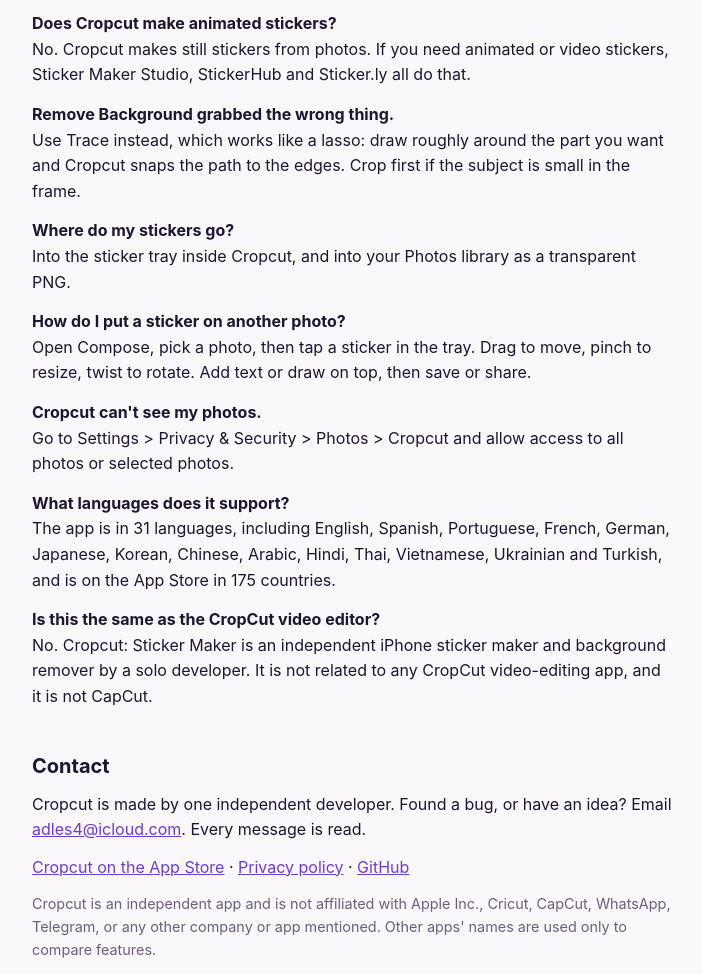
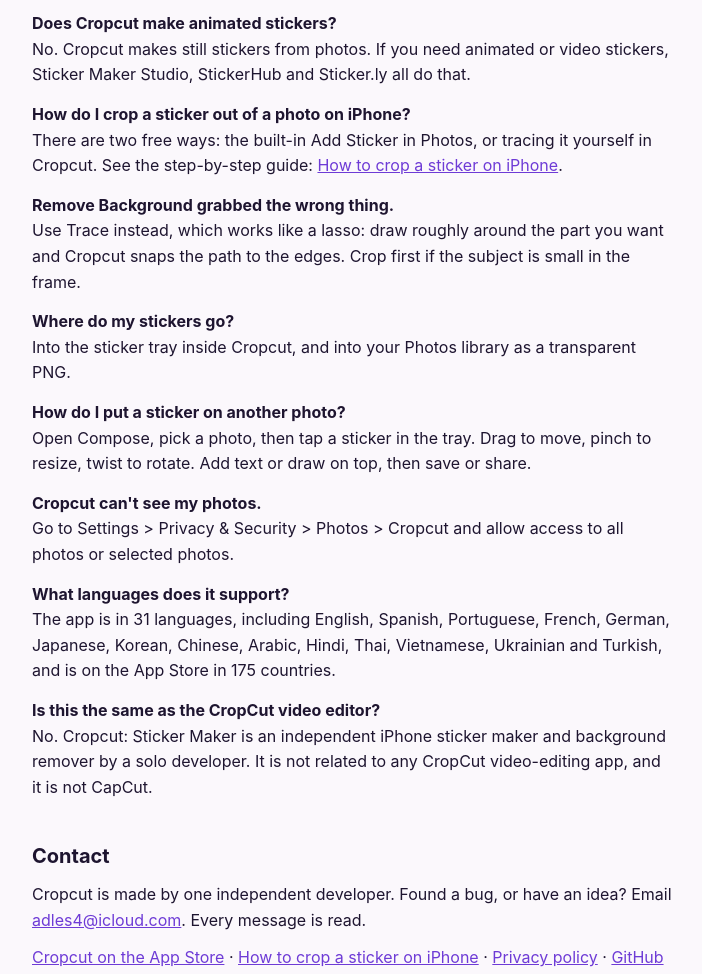
Before and after one commit to adles4/cropcut, a plain HTML site: page index.html in a window 1280 px wide. Shown: the part 3779-4753 px from the top of the page, without its empty margins (288-990 px from the left). Drawn offline with Linux system fonts and the light colour scheme.

Commit message:
Link the how-to page from the homepage FAQ and footer

```diff
--- a/index.html
+++ b/index.html
@@ -164,6 +164,7 @@
 <p><strong>How do I add Cropcut stickers to WhatsApp?</strong> Open the Stickers tab, pick 1 to 30 stickers, and tap Add to WhatsApp. WhatsApp opens with a new pack called "Cropcut Stickers", which you can rename there. Telegram works the same way with Add to Telegram. (Cropcut 1.2 or later.)</p>
 <p><strong>How do I use Cropcut stickers in iMessage?</strong> Nothing to set up. Open any conversation in Messages, tap +, then Stickers, then Cropcut. Every sticker you have made in the app is there, three to a row.</p>
 <p><strong>Does Cropcut make animated stickers?</strong> No. Cropcut makes still stickers from photos. If you need animated or video stickers, Sticker Maker Studio, StickerHub and Sticker.ly all do that.</p>
+<p><strong>How do I crop a sticker out of a photo on iPhone?</strong> There are two free ways: the built-in Add Sticker in Photos, or tracing it yourself in Cropcut. See the step-by-step guide: <a href="how-to-crop-a-sticker-on-iphone.html">How to crop a sticker on iPhone</a>.</p>
 <p><strong>Remove Background grabbed the wrong thing.</strong> Use Trace instead, which works like a lasso: draw roughly around the part you want and Cropcut snaps the path to the edges. Crop first if the subject is small in the frame.</p>
 <p><strong>Where do my stickers go?</strong> Into the sticker tray inside Cropcut, and into your Photos library as a transparent PNG.</p>
 <p><strong>How do I put a sticker on another photo?</strong> Open Compose, pick a photo, then tap a sticker in the tray. Drag to move, pinch to resize, twist to rotate. Add text or draw on top, then save or share.</p>
@@ -174,7 +175,7 @@
 
 <h2>Contact</h2>
 <p>Cropcut is made by one independent developer. Found a bug, or have an idea? Email <a href="mailto:adles4@icloud.com">adles4@icloud.com</a>. Every message is read.</p>
-<p><a href="https://apps.apple.com/app/id6810356642">Cropcut on the App Store</a> · <a href="privacy.html">Privacy policy</a> · <a href="https://github.com/adles4/cropcut">GitHub</a></p>
+<p><a href="https://apps.apple.com/app/id6810356642">Cropcut on the App Store</a> · <a href="how-to-crop-a-sticker-on-iphone.html">How to crop a sticker on iPhone</a> · <a href="privacy.html">Privacy policy</a> · <a href="https://github.com/adles4/cropcut">GitHub</a></p>
 
 <p class="muted">Cropcut is an independent app and is not affiliated with Apple Inc., Cricut, CapCut, WhatsApp, Telegram, or any other company or app mentioned. Other apps' names are used only to compare features.</p>
 </main>
```
